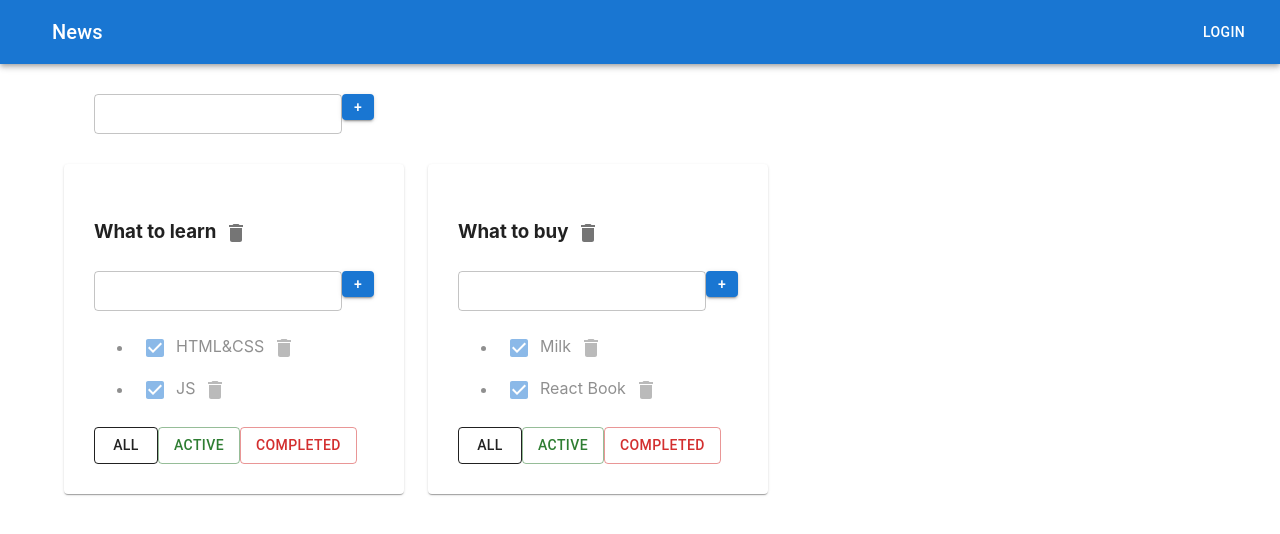
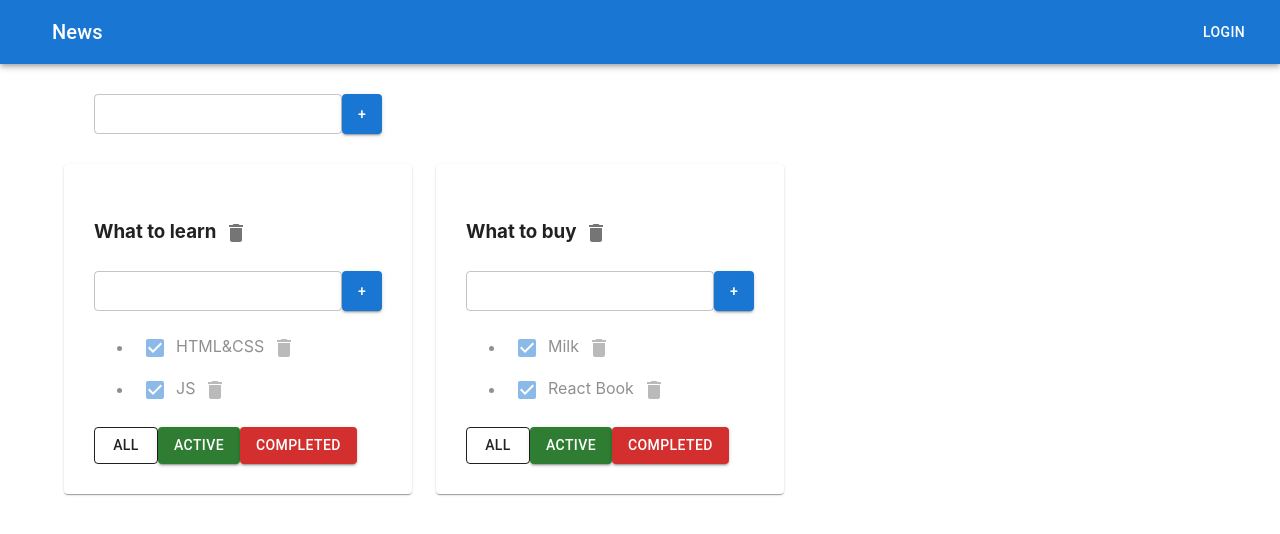
Before and after one commit to AndreyZaytsev90/IT-INC-todolist, a React (Create React App) app in the folder td/: page / in a window 1280 px wide. Shown: the top 534 px of the page. Built offline with nearby package versions, Linux system fonts and the light colour scheme.

Commit message:
change files

```diff
--- a/td/src/AddItemForm.tsx
+++ b/td/src/AddItemForm.tsx
@@ -51,7 +51,7 @@ export function AddItemForm(props: AddItemFormPropsType) {
             size={"small"}/>
         {/*<button onClick={addItem}>+</button>*/}
         <Button variant="contained" onClick={addItem}
-                style={{maxWidth: '26px', maxHeight: '26px', minWidth: '26px', minHeight: '26px'}}>+</Button>
+                style={{maxWidth: '40px', maxHeight: '40px', minWidth: '40px', minHeight: '40px'}}>+</Button>
        {/* {error && <div className="error-message">{error}</div>}*/}
     </div>
 }
--- a/td/src/Todolist.tsx
+++ b/td/src/Todolist.tsx
@@ -76,19 +76,16 @@ export function Todolist(props: PropsType) {
             }
         </ul>
         <div>
-            <Button className={props.filter === 'all' ? "active-filter" : ""}
+            <Button variant={props.filter === 'all' ? "outlined" : "contained"}
                     onClick={onAllClickHandler}
-                    variant={"outlined"}
                     color={"inherit"}>All
             </Button>
-            <Button className={props.filter === 'active' ? "active-filter" : ""}
+            <Button variant={props.filter === 'active' ? "outlined" : "contained"}
                     onClick={onActiveClickHandler}
-                    variant={"outlined"}
                     color={"success"}>Active
             </Button>
-            <Button className={props.filter === 'completed' ? "active-filter" : ""}
+            <Button variant={props.filter === 'completed' ? "outlined" : "contained"}
                     onClick={onCompletedClickHandler}
-                    variant={"outlined"}
                     color={"error"}>Completed
             </Button>
         </div>
```
